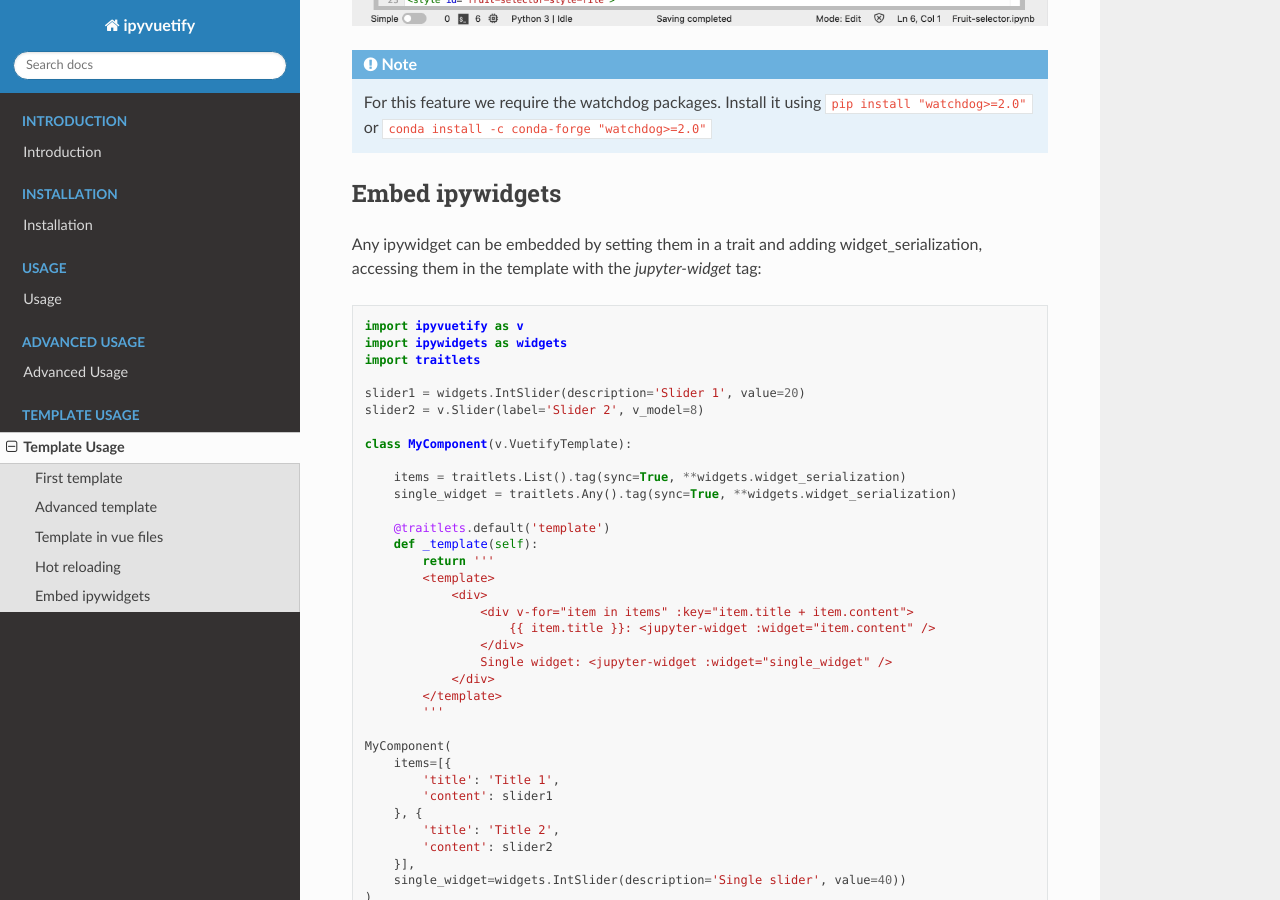
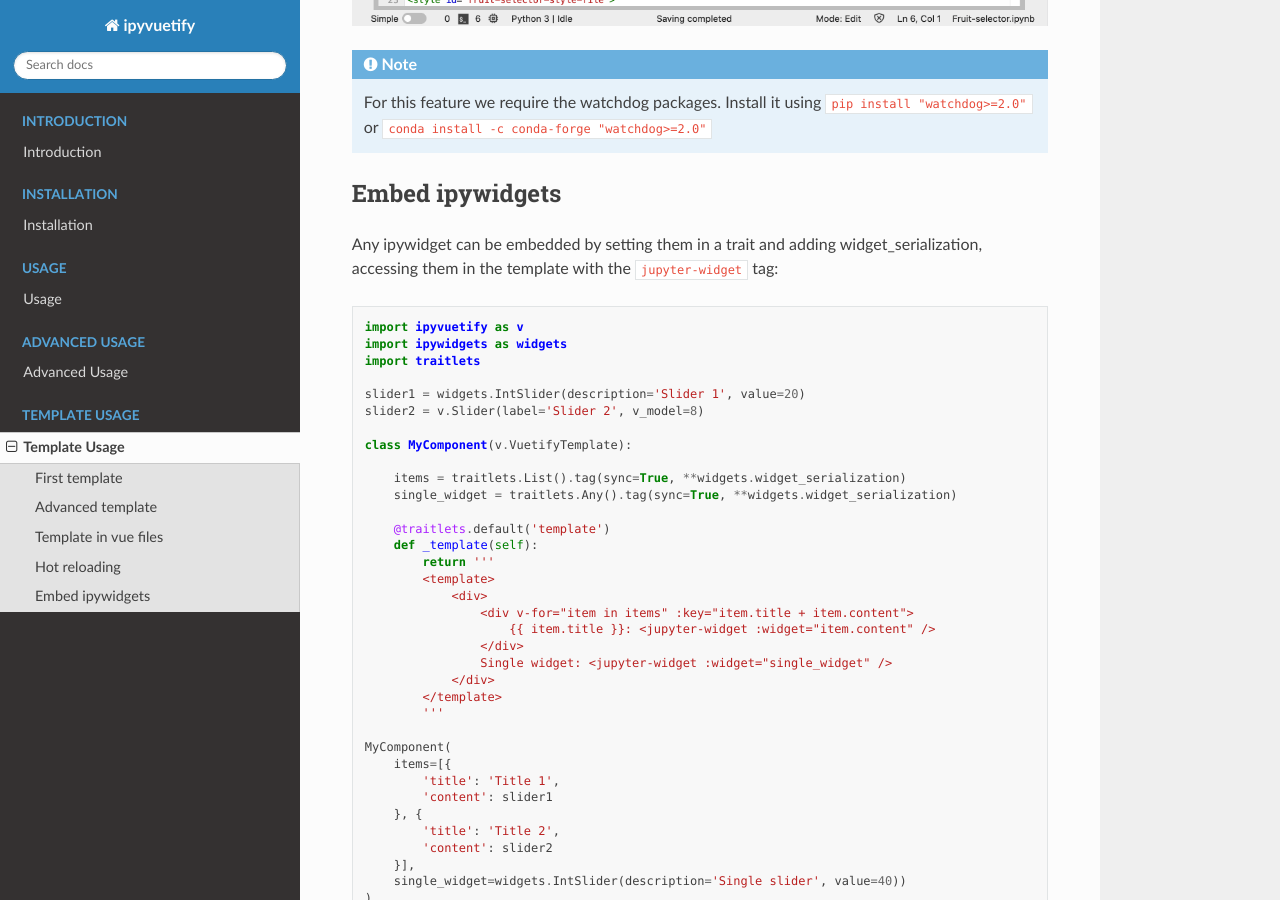
Before and after one commit to widgetti/ipyvuetify, a Sphinx documentation site: the page built from docs/template_usage.rst, in a window 1280 px wide and 900 px high, scrolled down 3813 px. Built offline with Sphinx 7.4.7 and the Read the Docs theme 2.0.0, drawn with Linux system fonts in a browser that asks for light colours.

```diff
--- a/docs/template_usage.rst
+++ b/docs/template_usage.rst
@@ -155,7 +155,7 @@ A demonstration in a screen capture:
 Embed ipywidgets
 ----------------
 
-Any ipywidget can be embedded by setting them in a trait and adding widget_serialization, accessing them in the template with the `jupyter-widget` tag:
+Any ipywidget can be embedded by setting them in a trait and adding widget_serialization, accessing them in the template with the ``jupyter-widget`` tag:
 
 .. code-block:: python
 
```
